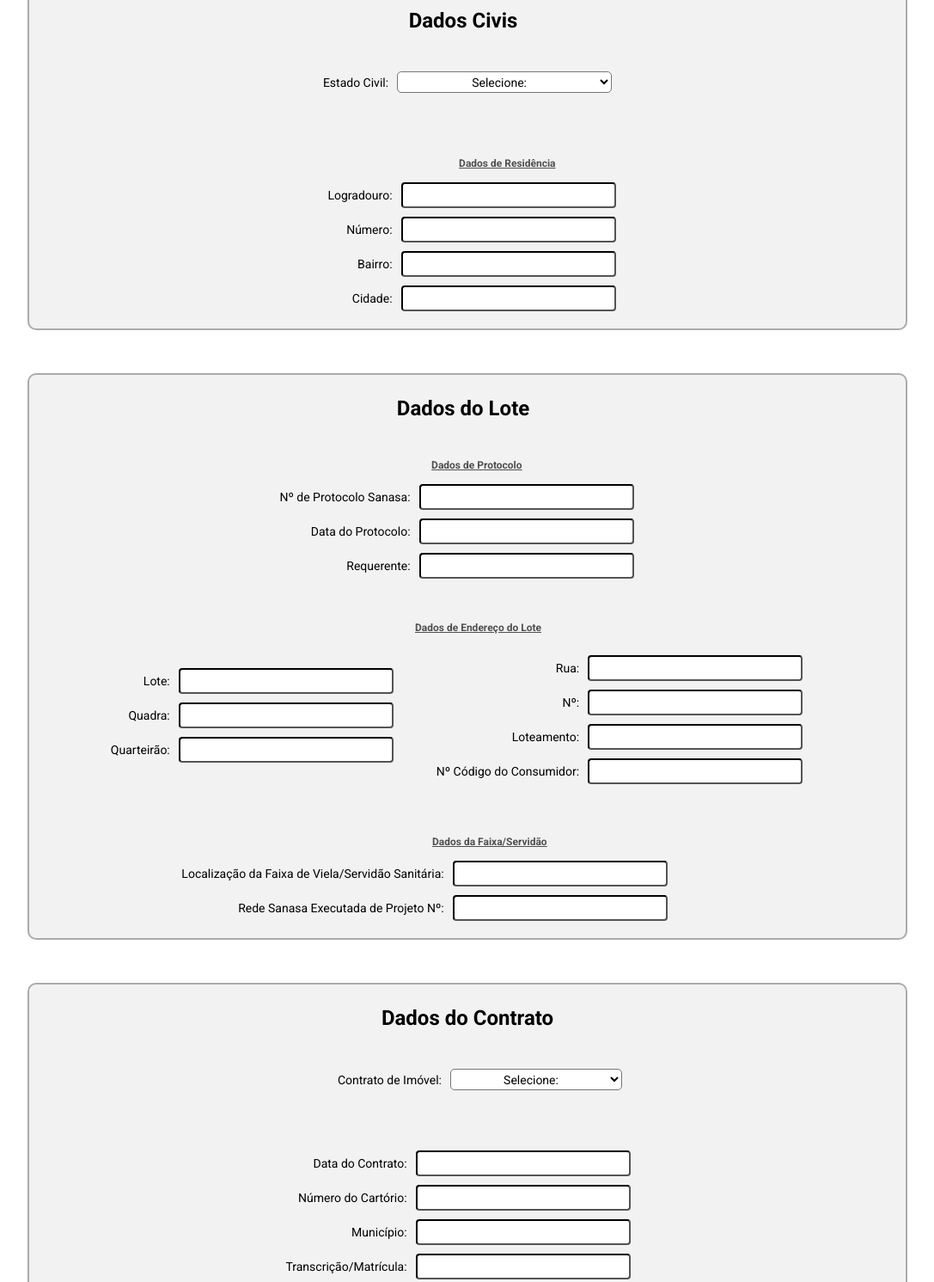
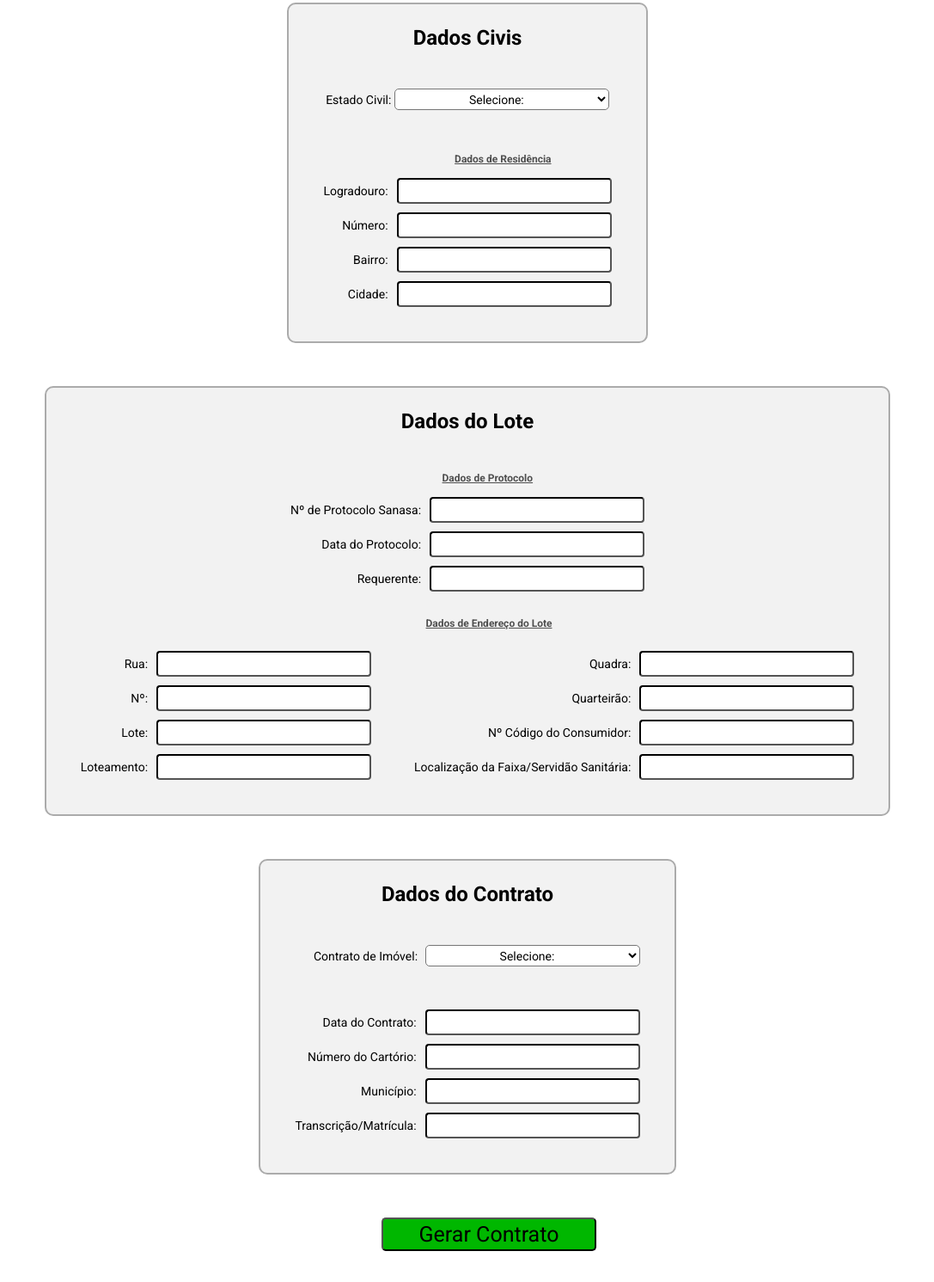
Before and after one commit to david-senra/formulario-sanasa, a website built with Vite: page index.html in a window 1280 px wide. Shown: the part 527-2018 px from the top of the page at 86% size, without its empty margins (96-1183 px from the left). Built offline with nearby package versions, Linux system fonts and the light colour scheme.

Commit message:
mudanças de layout

```diff
--- a/index.html
+++ b/index.html
@@ -36,8 +36,8 @@
                 <div class="estado-civil-div wrapper">
                     <h2 id="title-dados-civis">Dados Civis</h2>
                     <ul id="estado-civil-id" class="estado-civil-grupo grupo">
-                        <div class="div-do-estado-civil">
-                            <ul id="id-situacao-civil" class="estado-civil-situacao lista">
+                        <div class="div-do-estado-civil div-lista">
+                            <ul id="id-situacao-civil" class="lista-unica">
                                 <li>
                                     <label>Estado Civil: </label>
                                     <select id='6' class="select-estado-civil inputs" style="width: 250px;" type="text" value="--">
@@ -47,11 +47,6 @@
                                         <option id="select-casado" value="casado(a)">Casado(a)</option>
                                     </select>
                                 </li>
-                            </ul>
-                        </div>
-                        <div class="estado-civil-casado-uhu">
-                            <ul id="ul-regime-comunhao" class="estado-civil-casado-div break">
-                                <ul id="id-situacao-casado" class="estado-civil-casado-tipos lista">
                                 <li id="regime-bens" class="hide"><label>Regime de Bens: </label>
                                     <select id='7' class="select-regime-bens inputs" style="width: 250px;" type="text" value="--">
                                         <option value="" selected disabled hidden>Selecione:</option>
@@ -68,8 +63,6 @@
                                     </select>
                                 </li>
                             </ul>
-                            </ul>
-                        </div>
                         <div id="grupo-casado" class="grupo">
                             <div id="ul-conjuge" class="estado-civil-casado hide">
                                 <ul class="estado-civil-casado-conjuge lista">
@@ -112,24 +105,18 @@
                     <ul class="dados-lote-grupo grupo">
                         <div class="div-dados-lote">
                             <ul class="dados-lote-localizacao1 lista">
+                                <li><label>Rua: </label><input id='24' class='inputs' type="text"></li>
+                                <li><label>Nº: </label><input id='25' class='inputs' type="text"></li>
                                 <li><label>Lote: </label><input id='21' class='inputs' type="text"></li>
-                                <li><label>Quadra: </label><input id='22' class='inputs' type="text"></li>
-                                <li><label>Quarteirão: </label><input id='23' class='inputs' type="text"></li>
+                                <li><label>Loteamento: </label><input id='26' class='inputs' type="text"></li>
                             </ul>
                         </div>
                         <div>
                             <ul class="dados-lote-localizacao2 lista">
-                                <li><label>Rua: </label><input id='24' class='inputs' type="text"></li>
-                                <li><label>Nº: </label><input id='25' class='inputs' type="text"></li>
-                                <li><label>Loteamento: </label><input id='26' class='inputs' type="text"></li>
+                                <li><label>Quadra: </label><input id='22' class='inputs' type="text"></li>
+                                <li><label>Quarteirão: </label><input id='23' class='inputs' type="text"></li>
                                 <li><label>Nº Código do Consumidor: </label><input id='27' class='inputs' type="text"></li>
-                            </ul>
-                        </div>
-                        <div id="div-situacao-servidao">
-                            <ul class="situacao-servidao-lote lista">
-                                <h3 class="title-subgroup h3-faixa">Dados da Faixa/Servidão</h3>
-                                <li><label>Localização da Faixa de Viela/Servidão Sanitária: </label><input id='28' class='inputs' type="text"></li>
-                                <li><label>Rede Sanasa Executada de Projeto Nº: </label><input id='29' class='inputs' type="text"></li>
+                                <li><label>Localização da Faixa/Servidão Sanitária: </label><input id='28' class='inputs' type="text"></li>
                             </ul>
                         </div>
                     </ul>
@@ -138,11 +125,10 @@
             <section class="section" id="tipo-contrato">
                 <div class="tipo-contrato-div wrapper">
                     <h2>Dados do Contrato</h2>
-                    <ul class="tipo-contrato-grupo grupo">
-                        <div>
+                    <div class="div-lista">
                         <ul class="tipo-contrato-lista lista">
-                                <li><label>Contrato de Imóvel: </label>
-                                    <select id='30' class="select-contrato-imovel inputs" style="width: 200px;" type="text" value="--">
+                            <li class="li-contrato"><label class="label-contrato">Contrato de Imóvel: </label>
+                                <select id='30' class="select-contrato-imovel inputs" style="width: 250px;" type="text" value="--">
                                     <option value="" selected disabled hidden>Selecione:</option>
                                     <option value="Escritura Pública">Escritura Pública</option>
                                     <option value="Forma de Partilha">Forma de Partilha</option>
@@ -150,7 +136,7 @@
                                 </select>
                             </li>
                         </ul>
-                        </div>
+                        <ul class="tipo-contrato-grupo grupo">
                             <div class="div-contrato-escritura hide">
                                 <ul class="tipo-contrato-escritura-publica lista">
                                     <li><label>Escritura Pública de: </label>
@@ -174,7 +160,6 @@
                                     <li><label>Comarca: </label><input id='37' class='inputs' type="text"></li>
                                 </ul>
                             </div>
-
                             <div>
                                 <ul class="tipo-contrato-demais-dados lista">
                                     <div class="div-contrato-particular hide">
@@ -195,9 +180,9 @@
                                     <li><label>Município: </label><input id='42' class='inputs' type="text"></li>
                                     <li><label>Transcrição/Matrícula: </label><input id='43' class='inputs' type="text"></li>
                                 </ul>
-
                             </div>
                         </ul>
+                    </div>
                 </div>
             </section>
             <button class="botao-gerar" type="button">Gerar Contrato</button>
--- a/main.scss
+++ b/main.scss
@@ -80,106 +80,36 @@ label {
     .wrapper {
         border: 2px #ababab solid;
         padding-bottom: 50px;
-        padding-left: 20px;
-        padding-right: 20px;
+        padding-left: 40px;
+        padding-right: 40px;
         border-radius: 10px;
         background-color: #f2f2f2;
         display: block;
     }
-
-    .dados-basicos-grupo-lista {
-        margin-right: 30px;
-    }
 }
 
-.dados-protocolados-grupo-lista {
-    margin-bottom: 50px;
+.div-lista {
+    display: flex;
+    flex-direction: column;
+    align-items: center;
+    gap: 50px;
 }
 
-.estado-civil-endereco {
-    margin-right: 20px;
+.lista-unica {
+    display: flex;
+    flex-direction: column;
+    align-items: end;
+    justify-content: end;
+    gap: 10px;
 }
 
-.estado-civil-situacao {
-    width: 400px;
-    padding-right: 0;
-    padding-left: 0;
-    align-items: center;
+.li-contrato {
+    width: 401px;
+    text-align: end;
 }
 
-.estado-civil-casado-tipos {
-    width: 800px;
-}
-
-.estado-civil-grupo {
-    display: block;
-}
-
-.dados-protocolados-grupo {
-    padding-right: 0;
-}
-
-#div-importante {
-    padding-left: 30px;
-    padding-right: 55px;
-}
-
-#dados-lote-h2 {
-    padding-left: 15px;
-}
-
-.tipo-contrato-lista {
-    width: 520px;
-    padding-right: 80px;
-}
-
-.tipo-contrato-particular {
-    padding-right: 15px;
-    margin-right: 0;
-    margin-bottom: 10px;
-}
-
-.tipo-contrato-demais-dados {
-    padding-top: 20px;
-    padding-right: 22px;
-}
-
-.tipo-contrato-escritura-publica {
-    padding-left: 23px;
-}
-
-.tipo-contrato-partilha {
-    padding-top: 60px;
-}
-
-.tipo-contrato-div {
-    padding-left: 10px;
-}
-
-#div-estado-civil {
-    padding-top: 15px;
-    padding-left: 30px;
-}
-
-.estado-civil-casado {
-    width: 400px;
-}
-
-#div-situacao-servidao {
-    padding-right: 75px;
-    padding-top: 10px;
-}
-
-#div-contrato-partilha {
-    padding-right: 28px;
-}
-
-.div-dados-lote {
-    padding-top: 15px;
-}
-
-#dados-pessoais-label {
-    padding-left: 20px;
+.label-contrato {
+    padding-right: 5px;
 }
 
 h3 {
@@ -206,6 +136,7 @@ h3 {
 
 .h3-lote {
     padding-left: 140px;
+    padding-top: 30px;
     padding-bottom: 20px;
 }
 
@@ -217,55 +148,12 @@ h3 {
     display: none !important;
 }
 
-.input-civil {
-    width: 20px;
-}
-
 select {
     text-align: center;
     height: 25px;
     font-size: 14px;
     background-color: #ffffff;
     border-radius: 5px;
-}
-
-#estado-civil-id {
-    display: block;
-}
-
-.div-do-estado-civil {
-    display: flex;
-    justify-content: center;;
-}
-
-#id-situacao-civil {
-    align-items: center;
-    padding-bottom: 30px;
-}
-
-#id-situacao-casado {
-    align-items: center;
-    width: 980px;
-    padding-bottom: 30px;
-    padding-right: 20px;
-    gap: 8px;
-}
-
-.estado-civil-casado-conjuge {
-    width: 400px;
-}
-
-.grupo-casado {
-    display: flex;
-    flex-direction: row;
-}
-
-.tipo-comunhao {
-    padding-right: 17px;
-}
-
-#title-dados-civis {
-    padding-right: 10px;
 }
 
 .botao-gerar {
@@ -301,11 +189,7 @@ select {
 }
 
 .wrapper:nth-last-child(1) {
-    padding-bottom: 20px;
-}
-
-#lista-lei {
-    padding-left: 15px;
+    padding-bottom: 40px;
 }
 
 .success-message {
--- a/style.css
+++ /dev/null
@@ -1,97 +0,0 @@
-:root {
-  font-family: Inter, system-ui, Avenir, Helvetica, Arial, sans-serif;
-  line-height: 1.5;
-  font-weight: 400;
-
-  color-scheme: light dark;
-  color: rgba(255, 255, 255, 0.87);
-  background-color: #242424;
-
-  font-synthesis: none;
-  text-rendering: optimizeLegibility;
-  -webkit-font-smoothing: antialiased;
-  -moz-osx-font-smoothing: grayscale;
-  -webkit-text-size-adjust: 100%;
-}
-
-a {
-  font-weight: 500;
-  color: #646cff;
-  text-decoration: inherit;
-}
-a:hover {
-  color: #535bf2;
-}
-
-body {
-  margin: 0;
-  display: flex;
-  place-items: center;
-  min-width: 320px;
-  min-height: 100vh;
-}
-
-h1 {
-  font-size: 3.2em;
-  line-height: 1.1;
-}
-
-#app {
-  max-width: 1280px;
-  margin: 0 auto;
-  padding: 2rem;
-  text-align: center;
-}
-
-.logo {
-  height: 6em;
-  padding: 1.5em;
-  will-change: filter;
-  transition: filter 300ms;
-}
-.logo:hover {
-  filter: drop-shadow(0 0 2em #646cffaa);
-}
-.logo.vanilla:hover {
-  filter: drop-shadow(0 0 2em #f7df1eaa);
-}
-
-.card {
-  padding: 2em;
-}
-
-.read-the-docs {
-  color: #888;
-}
-
-button {
-  border-radius: 8px;
-  border: 1px solid transparent;
-  padding: 0.6em 1.2em;
-  font-size: 1em;
-  font-weight: 500;
-  font-family: inherit;
-  background-color: #1a1a1a;
-  cursor: pointer;
-  transition: border-color 0.25s;
-}
-button:hover {
-  border-color: #646cff;
-}
-button:focus,
-button:focus-visible {
-  outline: 4px auto -webkit-focus-ring-color;
-}
-
-@media (prefers-color-scheme: light) {
-  :root {
-    color: #213547;
-    background-color: #ffffff;
-  }
-  a:hover {
-    color: #747bff;
-  }
-  button {
-    background-color: #f9f9f9;
-  }
-}
```
Also changed, not shown: 1 other file. Lines whose indentation alone changed are shown as unchanged.
